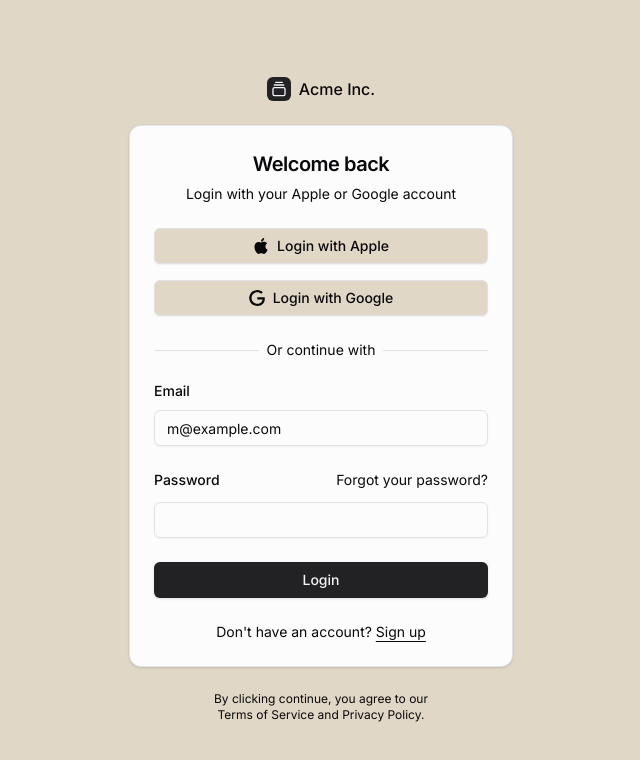
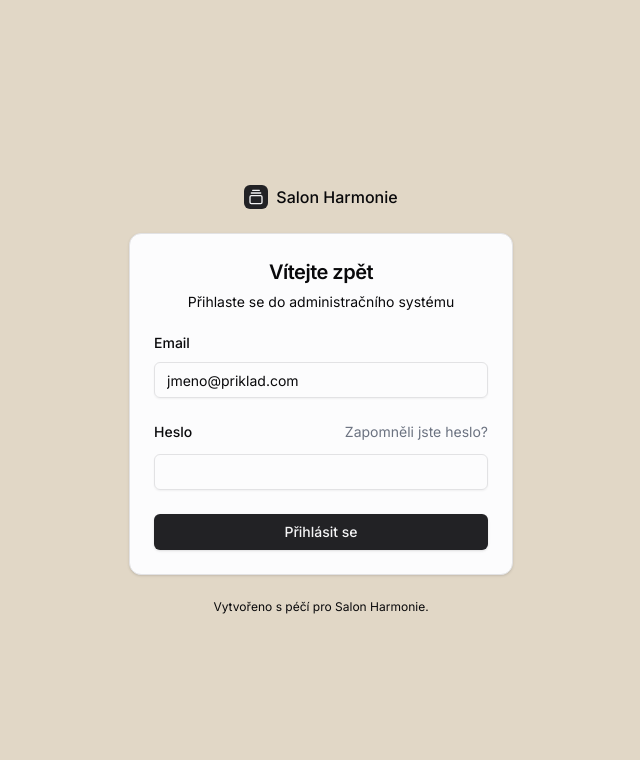
Before and after one commit to ishchuktaras/salon-harmonie-frontend, a Next.js app: page /login in a window 1280 px wide. Shown: the top 760 px of the page, without its empty margins (319-959 px from the left). Built offline with nearby package versions, Linux system fonts and the light colour scheme.

Commit message:
feat(services): Napojení stránky služeb na reálné API

```diff
--- a/src/app/login/page.tsx
+++ b/src/app/login/page.tsx
@@ -1,18 +1,22 @@
-import { GalleryVerticalEnd } from "lucide-react"
+import { LoginForm } from '@/components/login-form'
+import { GalleryVerticalEnd } from 'lucide-react'
 
-import { LoginForm } from '@/components/login-form'
-
+// Tato komponenta je nyní jednoduchá "Server Component", která pouze obaluje formulář.
 export default function LoginPage() {
   return (
     <div className="bg-muted flex min-h-svh flex-col items-center justify-center gap-6 p-6 md:p-10">
       <div className="flex w-full max-w-sm flex-col gap-6">
-        <a href="#" className="flex items-center gap-2 self-center font-medium">
+        <a href="/" className="flex items-center gap-2 self-center font-medium">
           <div className="bg-primary text-primary-foreground flex size-6 items-center justify-center rounded-md">
             <GalleryVerticalEnd className="size-4" />
           </div>
-          Acme Inc.
+          Salon Harmonie
         </a>
+        {/* Veškerá logika je nyní uvnitř této klientské komponenty */}
         <LoginForm />
+      </div>
+      <div className="text-muted-foreground text-center text-xs text-balance">
+        Vytvořeno s péčí pro Salon Harmonie.
       </div>
     </div>
   )
--- a/src/components/auth/auth-provider.tsx
+++ b/src/components/auth/auth-provider.tsx
@@ -1,7 +1,13 @@
 "use client";
 
-import React, { createContext, useContext, useState, useEffect, ReactNode } from 'react';
-import Cookies from 'js-cookie';
+import React, {
+  createContext,
+  useContext,
+  useState,
+  useEffect,
+  ReactNode,
+} from "react";
+import Cookies from "js-cookie";
 
 interface User {
   id: string;
@@ -14,7 +20,7 @@ interface User {
 interface AuthContextType {
   user: User | null;
   token: string | null;
-  login: (token: string, user: User) => void;
+  login: (email: string, password: string) => Promise<void>;
   logout: () => void;
   isLoading: boolean;
 }
@@ -27,8 +33,8 @@ export const AuthProvider = ({ children }: { children: ReactNode }) => {
   const [isLoading, setIsLoading] = useState(true);
 
   useEffect(() => {
-    const storedToken = Cookies.get('token');
-    const storedUser = Cookies.get('user');
+    const storedToken = Cookies.get("token");
+    const storedUser = Cookies.get("user");
 
     if (storedToken && storedUser) {
       try {
@@ -37,27 +43,30 @@ export const AuthProvider = ({ children }: { children: ReactNode }) => {
       } catch (error) {
         console.error("Failed to parse user data from cookies", error);
         // Clear corrupted cookies
-        Cookies.remove('token');
-        Cookies.remove('user');
+        Cookies.remove("token");
+        Cookies.remove("user");
       }
     }
     setIsLoading(false);
   }, []);
 
-  const login = (newToken: string, userData: User) => {
-    setToken(newToken);
-    setUser(userData);
-    Cookies.set('token', newToken, { expires: 7, secure: process.env.NODE_ENV === 'production', sameSite: 'strict' });
-    Cookies.set('user', JSON.stringify(userData), { expires: 7, secure: process.env.NODE_ENV === 'production', sameSite: 'strict' });
+  const login = async (email: string, password: string) => {
+    // volání API
+    const response = await fetch("/api/login", {
+      method: "POST",
+      body: JSON.stringify({ email, password }),
+    });
+    const user: User = await response.json();
+    setUser(user);
   };
 
   const logout = () => {
     setToken(null);
     setUser(null);
-    Cookies.remove('token');
-    Cookies.remove('user');
+    Cookies.remove("token");
+    Cookies.remove("user");
     // Redirect to login page to ensure clean state
-    window.location.href = '/login';
+    window.location.href = "/login";
   };
 
   return (
@@ -70,7 +79,7 @@ export const AuthProvider = ({ children }: { children: ReactNode }) => {
 export const useAuth = () => {
   const context = useContext(AuthContext);
   if (context === undefined) {
-    throw new Error('useAuth must be used within an AuthProvider');
+    throw new Error("useAuth must be used within an AuthProvider");
   }
   return context;
 };
--- a/src/components/login-form.tsx
+++ b/src/components/login-form.tsx
@@ -1,4 +1,7 @@
-import { cn } from '@/lib/utils'
+'use client'
+
+import { useState } from 'react'
+import { useRouter } from 'next/navigation'
 import { Button } from '@/components/ui/button'
 import {
   Card,
@@ -9,88 +12,106 @@ import {
 } from '@/components/ui/card'
 import { Input } from '@/components/ui/input'
 import { Label } from '@/components/ui/label'
+import { useAuth } from '@/components/auth/auth-provider'
+import { Alert, AlertDescription, AlertTitle } from '@/components/ui/alert'
+import { AlertCircle } from 'lucide-react'
+import {
+  Tooltip,
+  TooltipContent,
+  TooltipProvider,
+  TooltipTrigger,
+} from '@/components/ui/tooltip'
 
-export function LoginForm({
-  className,
-  ...props
-}: React.ComponentProps<"div">) {
+// Tato komponenta obsahuje veškerou logiku a stavy pro přihlášení.
+export function LoginForm() {
+  const [email, setEmail] = useState('')
+  const [password, setPassword] = useState('')
+  const [error, setError] = useState<string | null>(null)
+  const [loading, setLoading] = useState(false)
+  const { login } = useAuth()
+  const router = useRouter()
+
+  const handleSubmit = async (e: React.FormEvent) => {
+    e.preventDefault()
+    setLoading(true)
+    setError(null)
+    try {
+      // Používáme funkci login z AuthContextu, která volá reálné API
+      await login(email, password)
+      router.push('/dashboard') // Přesměrování po úspěšném přihlášení
+    } catch (err: any) {
+      console.error('Login failed:', err)
+      if (err.response?.status === 401) {
+        setError('Neplatné přihlašovací údaje. Zkuste to prosím znovu.')
+      } else {
+        setError('Došlo k neočekávané chybě. Zkuste to prosím později.')
+      }
+    } finally {
+      setLoading(false)
+    }
+  }
+
   return (
-    <div className={cn("flex flex-col gap-6", className)} {...props}>
     <Card>
       <CardHeader className="text-center">
-          <CardTitle className="text-xl">Welcome back</CardTitle>
+        <CardTitle className="text-xl">Vítejte zpět</CardTitle>
         <CardDescription>
-            Login with your Apple or Google account
+          Přihlaste se do administračního systému
         </CardDescription>
       </CardHeader>
       <CardContent>
-          <form>
-            <div className="grid gap-6">
-              <div className="flex flex-col gap-4">
-                <Button variant="outline" className="w-full">
-                  <svg xmlns="http://www.w3.org/2000/svg" viewBox="0 0 24 24">
-                    <path
-                      d="M12.152 6.896c-.948 0-2.415-1.078-3.96-1.04-2.04.027-3.91 1.183-4.961 3.014-2.117 3.675-.546 9.103 1.519 12.09 1.013 1.454 2.208 3.09 3.792 3.039 1.52-.065 2.09-.987 3.935-.987 1.831 0 2.35.987 3.96.948 1.637-.026 2.676-1.48 3.676-2.948 1.156-1.688 1.636-3.325 1.662-3.415-.039-.013-3.182-1.221-3.22-4.857-.026-3.04 2.48-4.494 2.597-4.559-1.429-2.09-3.623-2.324-4.39-2.376-2-.156-3.675 1.09-4.61 1.09zM15.53 3.83c.843-1.012 1.4-2.427 1.245-3.83-1.207.052-2.662.805-3.532 1.818-.78.896-1.454 2.338-1.273 3.714 1.338.104 2.715-.688 3.559-1.701"
-                      fill="currentColor"
-                    />
-                  </svg>
-                  Login with Apple
-                </Button>
-                <Button variant="outline" className="w-full">
-                  <svg xmlns="http://www.w3.org/2000/svg" viewBox="0 0 24 24">
-                    <path
-                      d="M12.48 10.92v3.28h7.84c-.24 1.84-.853 3.187-1.787 4.133-1.147 1.147-2.933 2.4-6.053 2.4-4.827 0-8.6-3.893-8.6-8.72s3.773-8.72 8.6-8.72c2.6 0 4.507 1.027 5.907 2.347l2.307-2.307C18.747 1.44 16.133 0 12.48 0 5.867 0 .307 5.387.307 12s5.56 12 12.173 12c3.573 0 6.267-1.173 8.373-3.36 2.16-2.16 2.84-5.213 2.84-7.667 0-.76-.053-1.467-.173-2.053H12.48z"
-                      fill="currentColor"
-                    />
-                  </svg>
-                  Login with Google
-                </Button>
-              </div>
-              <div className="after:border-border relative text-center text-sm after:absolute after:inset-0 after:top-1/2 after:z-0 after:flex after:items-center after:border-t">
-                <span className="bg-card text-muted-foreground relative z-10 px-2">
-                  Or continue with
-                </span>
-              </div>
+        <form onSubmit={handleSubmit}>
           <div className="grid gap-6">
             <div className="grid gap-3">
               <Label htmlFor="email">Email</Label>
               <Input
                 id="email"
                 type="email"
-                    placeholder="m@example.com"
+                placeholder="jmeno@priklad.com"
                 required
+                value={email}
+                onChange={(e) => setEmail(e.target.value)}
+                disabled={loading}
               />
             </div>
             <div className="grid gap-3">
               <div className="flex items-center">
-                    <Label htmlFor="password">Password</Label>
-                    <a
-                      href="#"
-                      className="ml-auto text-sm underline-offset-4 hover:underline"
-                    >
-                      Forgot your password?
-                    </a>
+                <Label htmlFor="password">Heslo</Label>
+                <TooltipProvider>
+                  <Tooltip>
+                    <TooltipTrigger asChild>
+                      <span className="ml-auto cursor-not-allowed text-sm text-gray-500">
+                        Zapomněli jste heslo?
+                      </span>
+                    </TooltipTrigger>
+                    <TooltipContent>
+                      <p>Tato funkce se připravuje.</p>
+                    </TooltipContent>
+                  </Tooltip>
+                </TooltipProvider>
               </div>
-                  <Input id="password" type="password" required />
+              <Input
+                id="password"
+                type="password"
+                required
+                value={password}
+                onChange={(e) => setPassword(e.target.value)}
+                disabled={loading}
+              />
             </div>
-                <Button type="submit" className="w-full">
-                  Login
+            {error && (
+              <Alert variant="destructive">
+                <AlertCircle className="h-4 w-4" />
+                <AlertTitle>Chyba přihlášení</AlertTitle>
+                <AlertDescription>{error}</AlertDescription>
+              </Alert>
+            )}
+            <Button type="submit" className="w-full" disabled={loading}>
+              {loading ? 'Přihlašování...' : 'Přihlásit se'}
             </Button>
-              </div>
-              <div className="text-center text-sm">
-                Don&apos;t have an account?{" "}
-                <a href="#" className="underline underline-offset-4">
-                  Sign up
-                </a>
-              </div>
           </div>
         </form>
       </CardContent>
     </Card>
-      <div className="text-muted-foreground *:[a]:hover:text-primary text-center text-xs text-balance *:[a]:underline *:[a]:underline-offset-4">
-        By clicking continue, you agree to our <a href="#">Terms of Service</a>{" "}
-        and <a href="#">Privacy Policy</a>.
-      </div>
-    </div>
   )
 }
--- a/src/lib/api/types.ts
+++ b/src/lib/api/types.ts
@@ -56,7 +56,6 @@ export interface Service {
   therapists: Therapist[]
 }
 
-// OPRAVA: Doplněny chybějící typy pro vytváření a úpravu služeb
 export interface CreateServiceDto {
   name: string
   description?: string
@@ -89,6 +88,7 @@ export interface CreateReservationDto {
   notes?: string;
 }
 
+// OPRAVA: Doplněn chybějící typ pro aktualizaci rezervace
 export type UpdateReservationDto = Partial<Omit<CreateReservationDto, 'clientId'>> & {
   status?: "PENDING" | "CONFIRMED" | "CANCELLED" | "COMPLETED";
 };
```
Lines whose indentation alone changed are shown as unchanged.
